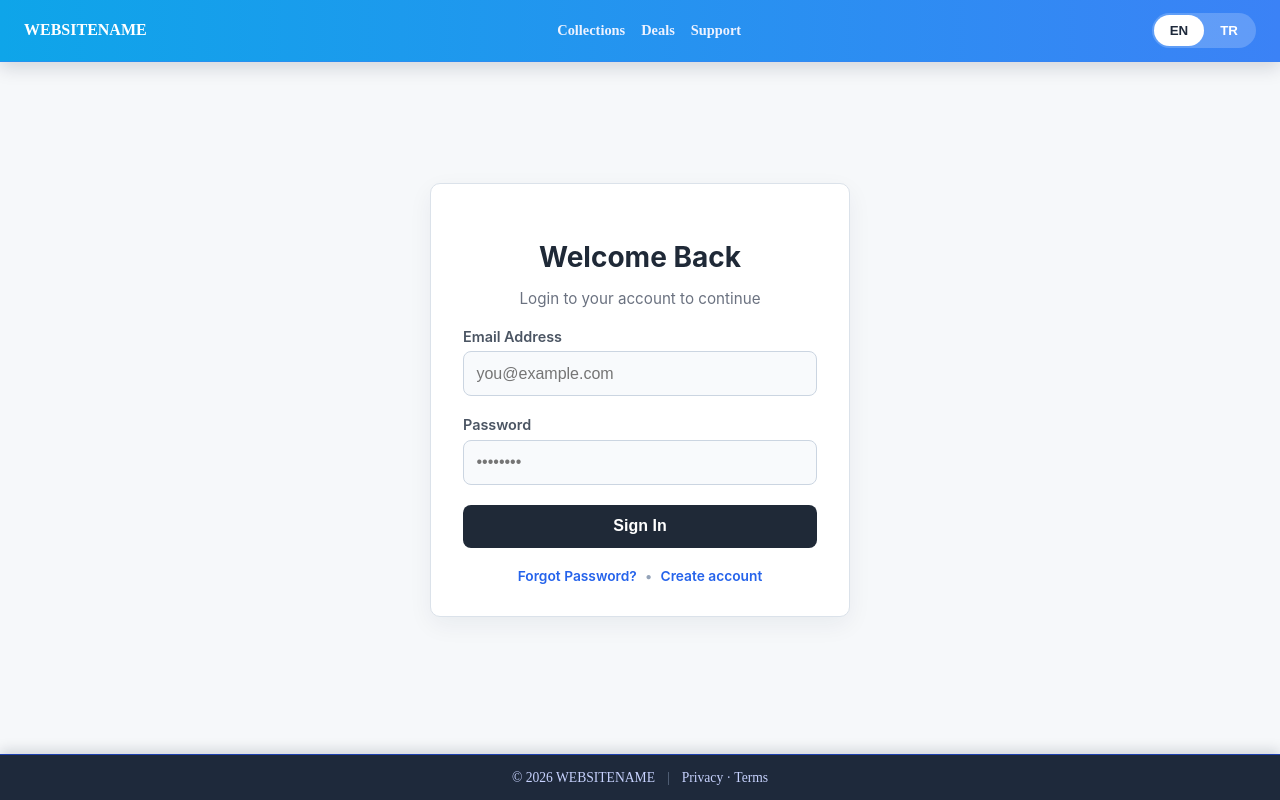
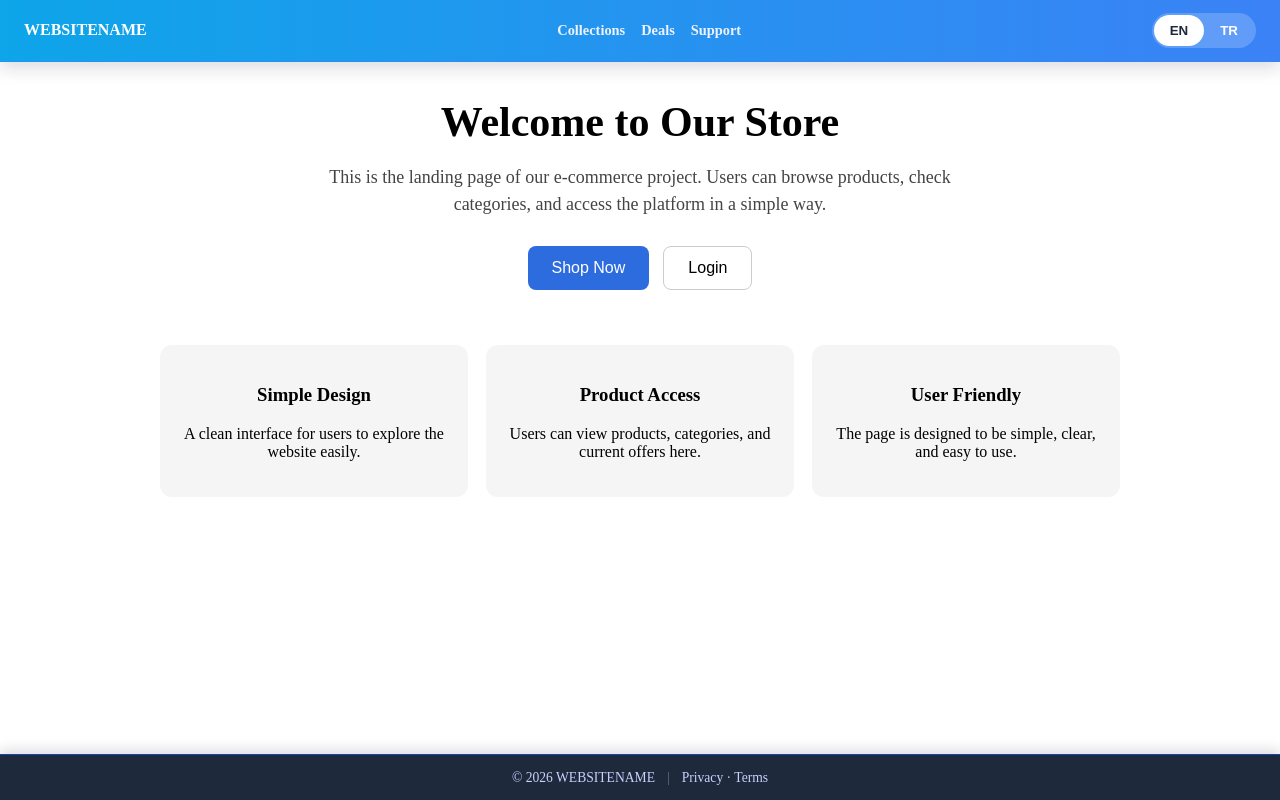
Before and after one commit to cnbldn/cs308-project-spring26, a React app in the folder frontend/: page / in a window 1280 px wide. Built offline with nearby package versions, Linux system fonts and the light colour scheme; the HTML template or start-up script is replaced by a standard one.

Commit message:
PRJ-7 create landing page UI

```diff
--- a/frontend/src/App.jsx
+++ b/frontend/src/App.jsx
@@ -1,4 +1,4 @@
-import Login from './components/Login';
+import LandingPage from './components/LandingPage';
 import Header from './components/Header';
 import Footer from './components/Footer';
 
@@ -6,7 +6,7 @@ function App() {
   return (
     <div>
       <Header />
-      <Login />
+      <LandingPage />
       <Footer />
     </div>
   )
--- /dev/null
+++ b/frontend/src/components/LandingPage.jsx
@@ -0,0 +1,110 @@
+function LandingPage() {
+  return (
+    <main
+      style={{
+        padding: '70px 20px',
+        textAlign: 'center',
+        maxWidth: '1000px',
+        margin: '0 auto',
+      }}
+    >
+      <h1 style={{ fontSize: '42px', marginBottom: '18px' }}>
+        Welcome to Our Store
+      </h1>
+
+      <p
+        style={{
+          fontSize: '18px',
+          color: '#444',
+          maxWidth: '650px',
+          margin: '0 auto',
+          lineHeight: '1.5',
+        }}
+      >
+        This is the landing page of our e-commerce project. Users can browse
+        products, check categories, and access the platform in a simple way.
+      </p>
+
+      <div
+        style={{
+          marginTop: '28px',
+          display: 'flex',
+          justifyContent: 'center',
+          gap: '14px',
+          flexWrap: 'wrap',
+        }}
+      >
+        <button
+          style={{
+            padding: '12px 24px',
+            fontSize: '16px',
+            border: 'none',
+            borderRadius: '8px',
+            cursor: 'pointer',
+            backgroundColor: '#2d6cdf',
+            color: 'white',
+          }}
+        >
+          Shop Now
+        </button>
+
+        <button
+          style={{
+            padding: '12px 24px',
+            fontSize: '16px',
+            border: '1px solid #ccc',
+            borderRadius: '8px',
+            cursor: 'pointer',
+            backgroundColor: 'white',
+          }}
+        >
+          Login
+        </button>
+      </div>
+
+      <div
+        style={{
+          marginTop: '55px',
+          display: 'grid',
+          gridTemplateColumns: 'repeat(auto-fit, minmax(220px, 1fr))',
+          gap: '18px',
+        }}
+      >
+        <div
+          style={{
+            padding: '20px',
+            borderRadius: '12px',
+            backgroundColor: '#f5f5f5',
+          }}
+        >
+          <h3>Simple Design</h3>
+          <p>A clean interface for users to explore the website easily.</p>
+        </div>
+
+        <div
+          style={{
+            padding: '20px',
+            borderRadius: '12px',
+            backgroundColor: '#f5f5f5',
+          }}
+        >
+          <h3>Product Access</h3>
+          <p>Users can view products, categories, and current offers here.</p>
+        </div>
+
+        <div
+          style={{
+            padding: '20px',
+            borderRadius: '12px',
+            backgroundColor: '#f5f5f5',
+          }}
+        >
+          <h3>User Friendly</h3>
+          <p>The page is designed to be simple, clear, and easy to use.</p>
+        </div>
+      </div>
+    </main>
+  );
+}
+
+export default LandingPage;
```
